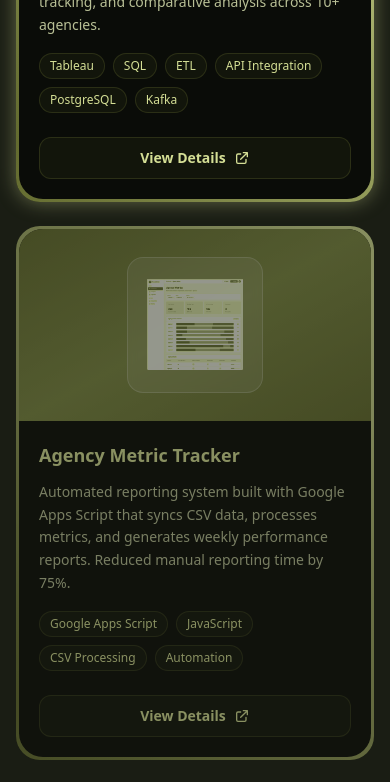
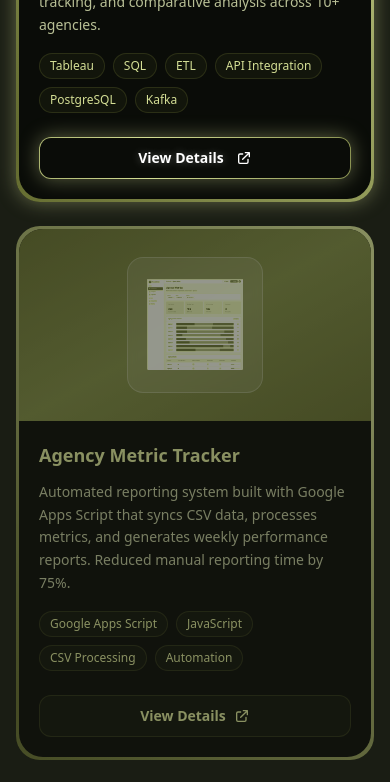
Before and after one commit to jraharris89/jonharris.dev, a React (Vite) app: page / in a window 390 px wide. Shown: the part 1340-2122 px from the top of the page. Built offline with nearby package versions, Linux system fonts and the light colour scheme.

Commit message:
Fixed Responsiveness issues with mobile

```diff
--- a/index.html
+++ b/index.html
@@ -9,9 +9,7 @@
     <link rel="apple-touch-icon" sizes="180x180" href="/apple-touch-icon.png" />
     <link rel="icon" type="image/png" sizes="96x96" href="/favicon-96x96.png" />
     <link rel="manifest" href="/site.webmanifest" />
-    <!-- Preload critical resources -->
-    <link rel="preload" as="style" href="/src/index.css" />
-
+    <!-- Remove the preload line - Vite handles CSS imports automatically -->
     <!-- Primary Meta Tags -->
     <title>Jon Harris - Data Solutions Engineer | Portfolio</title>
     <meta
@@ -28,7 +26,6 @@
     />
     <meta name="author" content="Jon Harris" />
     <meta name="robots" content="index, follow" />
-
     <!-- Open Graph / Facebook -->
     <meta property="og:type" content="website" />
     <meta property="og:url" content="https://jraharris89.github.io/" />
@@ -45,7 +42,6 @@
       content="https://jraharris89.github.io/images/profile_pic.jpg"
     />
     <meta property="og:site_name" content="Jon Harris Portfolio" />
-
     <!-- Twitter -->
     <meta property="twitter:card" content="summary_large_image" />
     <meta property="twitter:url" content="https://jraharris89.github.io/" />
@@ -61,10 +57,8 @@
       property="twitter:image"
       content="https://jraharris89.github.io/images/profile_pic.jpg"
     />
-
     <!-- Canonical URL -->
     <link rel="canonical" href="https://jraharris89.github.io/" />
-
     <!-- Structured Data -->
     <script type="application/ld+json">
       {
--- a/src/components/ProjectCard.jsx
+++ b/src/components/ProjectCard.jsx
@@ -102,10 +102,44 @@ export default function ProjectCard({
               ))}
             </div>
 
-            {/* View Details Link */}
+            {/* View Details Link with Animated Border on Hover and Mobile */}
+            <div className="relative w-full mt-2">
+              {/* Animated border wrapper - visible on desktop hover OR mobile when in-view */}
+              <div
+                className="absolute inset-0 rounded-xl p-[1px] bg-gradient-to-r from-olive-900 via-olive-300 to-olive-900
+                          opacity-0
+                          md:group-hover:opacity-100
+                          max-md:group-[.is-in-view]:opacity-100
+                          transition-opacity duration-500 animate-gradient bg-[length:200%_200%]
+                          md:group-hover:shadow-[0_0_20px_rgba(212,222,149,0.4)]
+                          max-md:group-[.is-in-view]:shadow-[0_0_20px_rgba(212,222,149,0.4)]"
+              >
+                {/* Inner background matching card to create border effect */}
+                <div className="w-full h-full rounded-[11px] bg-bg-overlay"></div>
+              </div>
+
+              {/* The actual button - keeps original styling when not hovered/in-view */}
               <button
                 onClick={() => onOpenModal(project)}
-              className="w-full mt-2 py-2.5 px-6 rounded-xl bg-olive-900/10 hover:bg-olive-900/20 text-text-secondary text-sm font-semibold flex items-center justify-center gap-2 transition-all group-hover:gap-3 border border-olive-900/30"
+                className="relative w-full py-2.5 px-6 rounded-xl
+                           bg-olive-900/10 text-text-secondary text-sm font-semibold
+                           border border-olive-900/30
+                           flex items-center justify-center gap-2
+                           transition-all duration-300
+
+                           /* Desktop hover changes */
+                           md:group-hover:border-transparent
+                           md:group-hover:bg-transparent
+                           md:group-hover:text-white
+                           md:group-hover:[text-shadow:0_0_8px_rgba(255,255,255,0.3)]
+                           md:group-hover:gap-3
+
+                           /* Mobile in-view changes (same as hover) */
+                           max-md:group-[.is-in-view]:border-transparent
+                           max-md:group-[.is-in-view]:bg-transparent
+                           max-md:group-[.is-in-view]:text-white
+                           max-md:group-[.is-in-view]:[text-shadow:0_0_8px_rgba(255,255,255,0.3)]
+                           max-md:group-[.is-in-view]:gap-3"
               >
                 View Details
                 {/* --- THIS IS THE CORRECT SVG --- */}
@@ -128,5 +162,6 @@ export default function ProjectCard({
           </div>
         </div>
       </div>
+    </div>
   );
 }
--- a/src/components/ScatterOrganizeAnimationGSAP.jsx
+++ b/src/components/ScatterOrganizeAnimationGSAP.jsx
@@ -10,6 +10,7 @@ const ScatterOrganizeAnimationGSAP = () => {
   const arrowRef = useRef(null);
   const clearInsightsTextRef = useRef(null);
   const clearInsightsTextH2Ref = useRef(null);
+  const bgGlowRef = useRef(null);
 
   const generateTextParticles = (text, targetY, particleSpacing = 5) => {
     const canvas = document.createElement("canvas");
@@ -107,6 +108,14 @@ const ScatterOrganizeAnimationGSAP = () => {
     gsap.set(arrowRef.current, {
       scale: 1,
     });
+
+    // Set initial state for background glow
+    if (bgGlowRef.current) {
+      gsap.set(bgGlowRef.current, {
+        opacity: 0,
+        scale: 0.8,
+      });
+    }
 
     let ctx = gsap.context(() => {
       // 1. Simple continuous floating (optimized for performance)
@@ -220,6 +229,27 @@ const ScatterOrganizeAnimationGSAP = () => {
           },
           "+=0.5"
         )
+        // Fade in background glow as particles form CLEAR INSIGHTS
+        .to(
+          bgGlowRef.current,
+          {
+            opacity: 1,
+            scale: 1,
+            duration: 3,
+            ease: "power2.inOut",
+          },
+          "-=3.5" // Start early so it builds up as particles move
+        )
+        // Pulse the glow for extra effect
+        .to(
+          bgGlowRef.current,
+          {
+            scale: 1.1,
+            duration: 1,
+            ease: "sine.inOut",
+          },
+          "-=1"
+        )
         // Fade out particles as text fades in
         .to(
           particleElements,
@@ -325,6 +355,20 @@ const ScatterOrganizeAnimationGSAP = () => {
             ))}
           </div>
 
+          {/* Background Glow for CLEAR INSIGHTS formation */}
+          <div
+            ref={bgGlowRef}
+            className="absolute top-1/2 left-1/2 opacity-0 pointer-events-none"
+            style={{
+              transform: "translate(-50%, calc(-50% + 200px))",
+              width: "800px",
+              height: "200px",
+              background:
+                "radial-gradient(ellipse at center, rgba(132, 150, 60, 0.4) 0%, rgba(132, 150, 60, 0.2) 30%, rgba(132, 150, 60, 0.1) 50%, transparent 70%)",
+              filter: "blur(60px)",
+            }}
+          />
+
           {/* CLEAR INSIGHTS Text Layer with Epic Glow */}
           <div
             ref={clearInsightsTextRef}
@@ -349,7 +393,7 @@ const ScatterOrganizeAnimationGSAP = () => {
           {/* Arrow with glow effect */}
           <div
             ref={arrowRef}
-            className="absolute top-1/2 left-1/2 -translate-x-1/2 translate-y-[123px] opacity-0 z-20"
+            className="absolute top-1/2 left-1/2 -translate-x-1/2 translate-y-[108px] opacity-0 z-20"
             style={{
               filter:
                 "drop-shadow(0 0 10px rgba(132, 150, 60, 0.8)) drop-shadow(0 0 20px rgba(132, 150, 60, 0.4))",
```
Also changed, not shown: src/components/ProjectModal.jsx (+2 -24 lines). Lines whose indentation alone changed are shown as unchanged.
